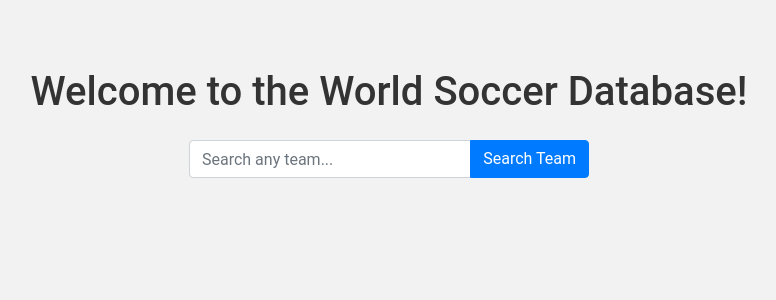
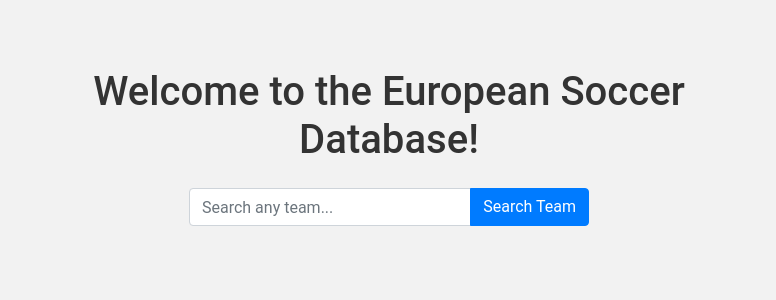
Before and after one commit to Bpolke1/OIM-Final-Project, a Flask app: page / in a window 1280 px wide. Shown: the top 300 px of the page, without its empty margins (251-1027 px from the left). Run offline with Flask 3, Linux system fonts and the light colour scheme; some libraries are stand-ins or nearby versions.

Commit message:
Update index.html

```diff
--- a/templates/index.html
+++ b/templates/index.html
@@ -11,7 +11,7 @@
 
 <body>
     <div class="container mt-5">
-        <h1 class="text-center mb-4">Welcome to the World Soccer Database!</h1>
+        <h1 class="text-center mb-4">Welcome to the European Soccer Database!</h1>
         <form action="/team" method="post" class="text-center">
             <div class="input-group mb-3 mx-auto" style="max-width: 400px;">
                 <input type="text" name="team" class="form-control" placeholder="Search any team...">
```
